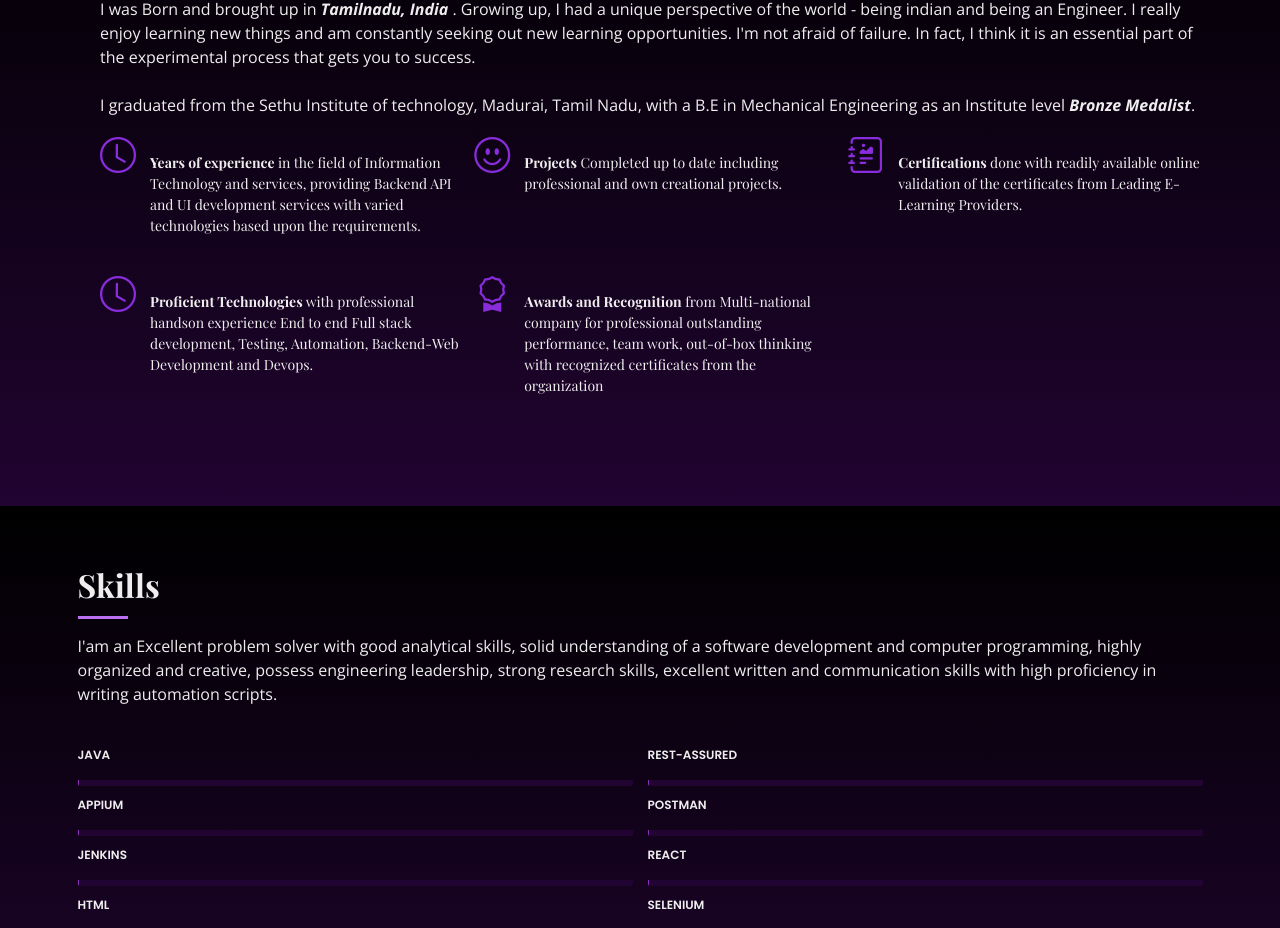
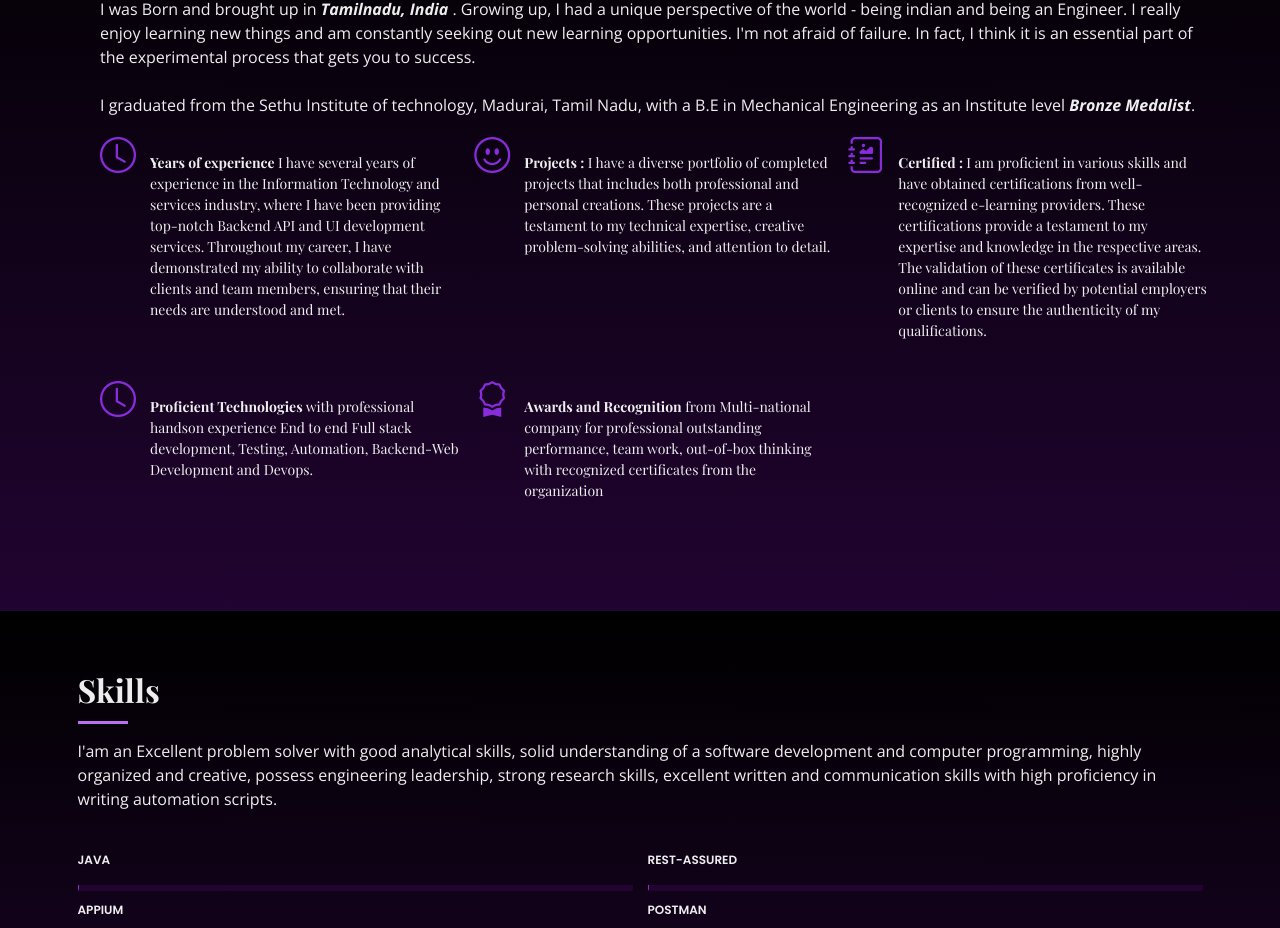
Before and after one commit to abdus-shakur/profile-react, a React (Create React App) app: page / in a window 1280 px wide. Shown: the part 799-1727 px from the top of the page. Built offline with nearby package versions, Linux system fonts and the light colour scheme; no server answers; a web font is replaced by a local one.

Commit message:
Git Pages Build from NPM

```diff
--- a/src/data/fullStackDeveloper.js
+++ b/src/data/fullStackDeveloper.js
@@ -15,19 +15,19 @@ var profileData = {
                 "icon": "bi bi-clock",
                 "value": "5",
                 "decimals": "2",
-                "description": "<strong>Years of experience</strong> in the field of Information Technology and services, providing Backend API and UI development services with varied technologies based upon the requirements."
+                "description": "<strong>Years of experience</strong> I have several years of experience in the Information Technology and services industry, where I have been providing top-notch Backend API and UI development services. Throughout my career, I have demonstrated my ability to collaborate with clients and team members, ensuring that their needs are understood and met."
             },
             {
                 "icon": "bi bi-emoji-smile",
                 "value": "15",
                 "decimals": "0",
-                "description": "<strong>Projects</strong> Completed up to date including professional and own creational projects."
+                "description": "<strong>Projects :</strong> I have a diverse portfolio of completed projects that includes both professional and personal creations. These projects are a testament to my technical expertise, creative problem-solving abilities, and attention to detail."
             },
             {
                 "icon": "bi bi-journal-richtext",
                 "value": "8",
                 "decimals": "0",
-                "description": "<strong>Certifications </strong>done with readily available online validation of the certificates from Leading E-Learning Providers."
+                "description": "<strong>Certified : </strong>I am proficient in various skills and have obtained certifications from well-recognized e-learning providers. These certifications provide a testament to my expertise and knowledge in the respective areas. The validation of these certificates is available online and can be verified by potential employers or clients to ensure the authenticity of my qualifications."
             },
             {
                 "icon": "bi bi-clock",
```
Also changed, not shown: 6 other files (tests, documents, lock files or other folders).
